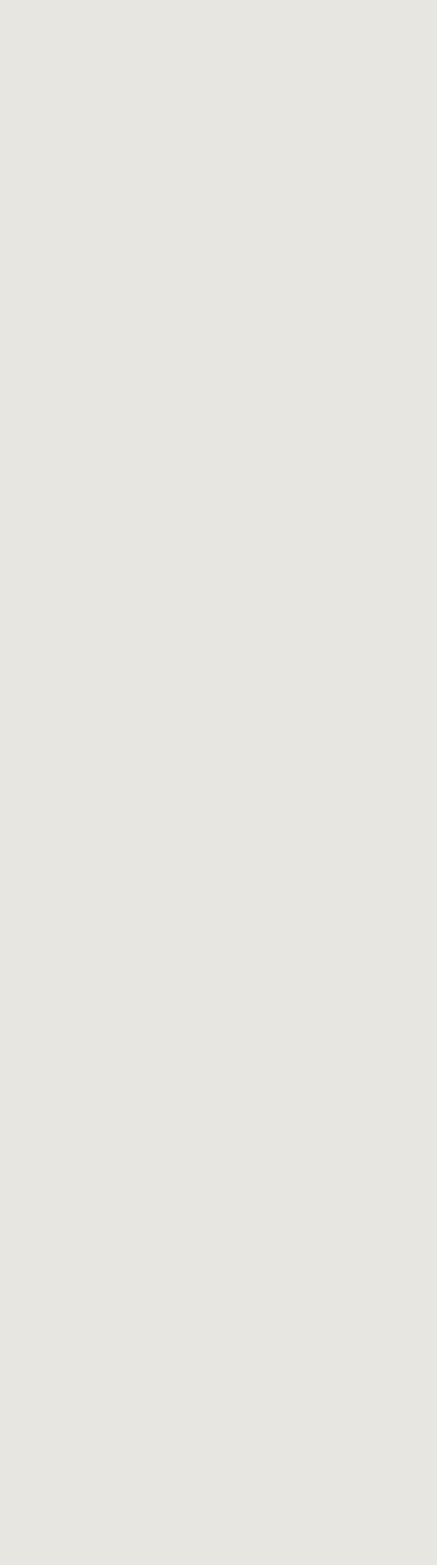
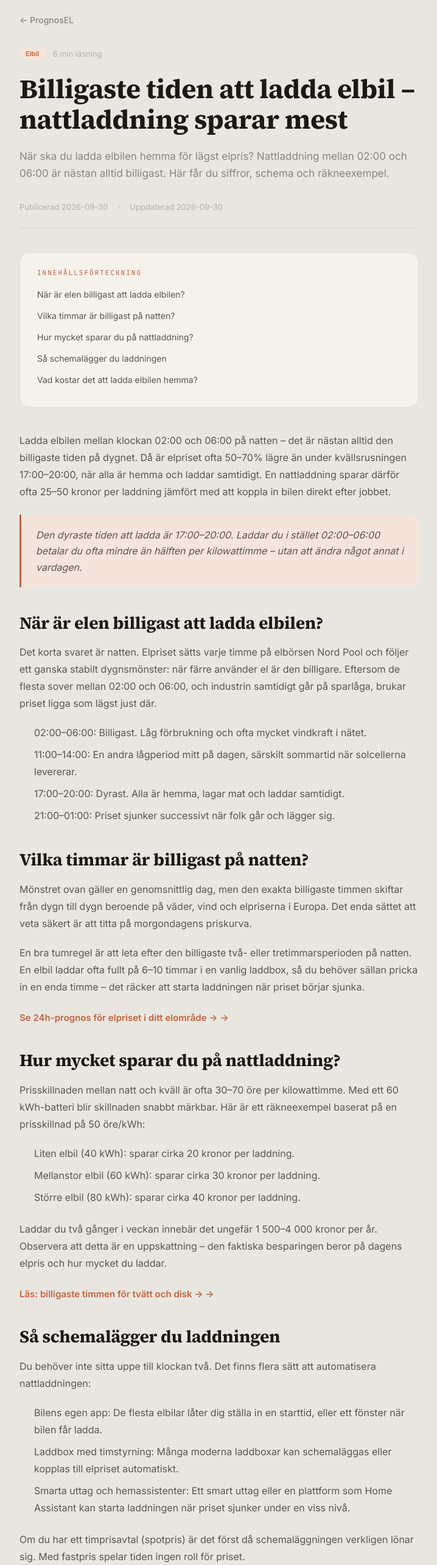
Before and after one commit to technuo/prognosel-mobile, a Next.js app: page /guide/billigaste-tiden-att-ladda-elbil/ in a window 1280 px wide. Before the commit this address had no page. Shown: the part 100-2666 px from the top of the page at 61% size, without its empty margins (280-998 px from the left). Before the commit the page ends 800 px from the top, so only its background shows below. Built offline with nearby package versions, Linux system fonts and the light colour scheme.

Commit message:
content(seo): billigaste-tiden-att-ladda-elbil (#14)

```diff
--- a/app/guide/[slug]/articles.ts
+++ b/app/guide/[slug]/articles.ts
@@ -618,6 +618,155 @@ export const articles: ArticleData[] = [
       },
     ],
   },
+  {
+    slug: "billigaste-tiden-att-ladda-elbil",
+    title: "Billigaste tiden att ladda elbil – nattladdning sparar mest",
+    description:
+      "När ska du ladda elbilen hemma för lägst elpris? Nattladdning mellan 02:00 och 06:00 är nästan alltid billigast. Här får du siffror, schema och räkneexempel.",
+    keywords: [
+      "billigaste tiden att ladda elbil",
+      "ladda elbil billigast",
+      "när ladda elbilen",
+      "nattladdning elbil",
+      "elbil laddning billig tid",
+    ],
+    category: "Elbil",
+    readTime: "6 min",
+    published: "2026-09-30",
+    updated: "2026-09-30",
+    toc: [
+      { id: "nar-ar-elen-billigast-att-ladda-elbilen", text: "När är elen billigast att ladda elbilen?", level: 2 },
+      { id: "vilka-timmar-ar-billigast-pa-natten", text: "Vilka timmar är billigast på natten?", level: 2 },
+      { id: "hur-mycket-sparar-du-pa-nattladdning", text: "Hur mycket sparar du på nattladdning?", level: 2 },
+      { id: "sa-schemalagger-du-laddningen", text: "Så schemalägger du laddningen", level: 2 },
+      { id: "vad-kostar-det-att-ladda-elbilen-hemma", text: "Vad kostar det att ladda elbilen hemma?", level: 2 },
+    ],
+    content: [
+      {
+        type: "paragraph",
+        text: "Ladda elbilen mellan klockan 02:00 och 06:00 på natten – det är nästan alltid den billigaste tiden på dygnet. Då är elpriset ofta 50–70% lägre än under kvällsrusningen 17:00–20:00, när alla är hemma och laddar samtidigt. En nattladdning sparar därför ofta 25–50 kronor per laddning jämfört med att koppla in bilen direkt efter jobbet.",
+      },
+      {
+        type: "highlight",
+        text: "Den dyraste tiden att ladda är 17:00–20:00. Laddar du i stället 02:00–06:00 betalar du ofta mindre än hälften per kilowattimme – utan att ändra något annat i vardagen.",
+      },
+      { type: "heading", text: "När är elen billigast att ladda elbilen?", level: 2 },
+      {
+        type: "paragraph",
+        text: "Det korta svaret är natten. Elpriset sätts varje timme på elbörsen Nord Pool och följer ett ganska stabilt dygnsmönster: när färre använder el är den billigare. Eftersom de flesta sover mellan 02:00 och 06:00, och industrin samtidigt går på sparlåga, brukar priset ligga som lägst just där.",
+      },
+      {
+        type: "list",
+        items: [
+          "02:00–06:00: Billigast. Låg förbrukning och ofta mycket vindkraft i nätet.",
+          "11:00–14:00: En andra lågperiod mitt på dagen, särskilt sommartid när solcellerna levererar.",
+          "17:00–20:00: Dyrast. Alla är hemma, lagar mat och laddar samtidigt.",
+          "21:00–01:00: Priset sjunker successivt när folk går och lägger sig.",
+        ],
+      },
+      { type: "heading", text: "Vilka timmar är billigast på natten?", level: 2 },
+      {
+        type: "paragraph",
+        text: "Mönstret ovan gäller en genomsnittlig dag, men den exakta billigaste timmen skiftar från dygn till dygn beroende på väder, vind och elpriserna i Europa. Det enda sättet att veta säkert är att titta på morgondagens priskurva.",
+      },
+      {
+        type: "paragraph",
+        text: "En bra tumregel är att leta efter den billigaste två- eller tretimmarsperioden på natten. En elbil laddar ofta fullt på 6–10 timmar i en vanlig laddbox, så du behöver sällan pricka in en enda timme – det räcker att starta laddningen när priset börjar sjunka.",
+      },
+      {
+        type: "link",
+        href: "/prognos",
+        label: "Se 24h-prognos för elpriset i ditt elområde →",
+      },
+      { type: "heading", text: "Hur mycket sparar du på nattladdning?", level: 2 },
+      {
+        type: "paragraph",
+        text: "Prisskillnaden mellan natt och kväll är ofta 30–70 öre per kilowattimme. Med ett 60 kWh-batteri blir skillnaden snabbt märkbar. Här är ett räkneexempel baserat på en prisskillnad på 50 öre/kWh:",
+      },
+      {
+        type: "list",
+        items: [
+          "Liten elbil (40 kWh): sparar cirka 20 kronor per laddning.",
+          "Mellanstor elbil (60 kWh): sparar cirka 30 kronor per laddning.",
+          "Större elbil (80 kWh): sparar cirka 40 kronor per laddning.",
+        ],
+      },
+      {
+        type: "paragraph",
+        text: "Laddar du två gånger i veckan innebär det ungefär 1 500–4 000 kronor per år. Observera att detta är en uppskattning – den faktiska besparingen beror på dagens elpris och hur mycket du laddar.",
+      },
+      {
+        type: "link",
+        href: "/guide/billigaste-timmen/",
+        label: "Läs: billigaste timmen för tvätt och disk →",
+      },
+      { type: "heading", text: "Så schemalägger du laddningen", level: 2 },
+      {
+        type: "paragraph",
+        text: "Du behöver inte sitta uppe till klockan två. Det finns flera sätt att automatisera nattladdningen:",
+      },
+      {
+        type: "list",
+        items: [
+          "Bilens egen app: De flesta elbilar låter dig ställa in en starttid, eller ett fönster när bilen får ladda.",
+          "Laddbox med timstyrning: Många moderna laddboxar kan schemaläggas eller kopplas till elpriset automatiskt.",
+          "Smarta uttag och hemassistenter: Ett smart uttag eller en plattform som Home Assistant kan starta laddningen när priset sjunker under en viss nivå.",
+        ],
+      },
+      {
+        type: "paragraph",
+        text: "Om du har ett timprisavtal (spotpris) är det först då schemaläggningen verkligen lönar sig. Med fastpris spelar tiden ingen roll för priset.",
+      },
+      { type: "heading", text: "Vad kostar det att ladda elbilen hemma?", level: 2 },
+      {
+        type: "paragraph",
+        text: "Hemmaladdning räknas i öre per kilowattimme. Du betalar elhandelspriset plus elnätsavgift och skatt, och priset varierar med ditt elområde:",
+      },
+      {
+        type: "list",
+        items: [
+          "SE1 och SE2 (norra Sverige): lägst elpris, ofta 30–60 öre/kWh nattetid.",
+          "SE3 (Stockholm med omnejd): högre förbrukning, något högre priser.",
+          "SE4 (södra Sverige): högst priser, mest känsligt för europeiska elpriser.",
+        ],
+      },
+      {
+        type: "paragraph",
+        text: "Priserna ovan är riktmärken och exkluderar moms och påslag. För exakt vad det kostar just nu i ditt område, se PrognosEL:s timpriser.",
+      },
+      {
+        type: "highlight",
+        text: "I vinter, betala inte mer för elen än nödvändigt. Se gratis vilka timmar som är billigast ikväll – och planera laddningen därefter.",
+      },
+      {
+        type: "link",
+        href: "/elpriser",
+        label: "Se aktuella elpriser per timme →",
+      },
+    ],
+    faq: [
+      {
+        q: "När på dygnet är det billigast att ladda elbilen?",
+        a: "Vanligtvis mellan 02:00 och 06:00 på natten. Då är elförbrukningen lägst och priset ofta 50–70% lägre än under kvällsrusningen 17:00–20:00. Den exakta billigaste timmen varierar dag för dag, så kolla morgondagens priskurva i PrognosEL.",
+      },
+      {
+        q: "Måste jag ha ett timprisavtal för att spara?",
+        a: "Ja. Med timprisavtal (spotprisavtal) betalar du olika pris varje timme, så nattladdning blir billigare. Med ett fastprisavtal kostar elen lika mycket oavsett tid på dygnet, och schemalagd laddning påverkar då inte priset.",
+      },
+      {
+        q: "Hur mycket kan jag spara på att ladda på natten?",
+        a: "Baserat på en prisskillnad på 50 öre/kWh sparar du cirka 20–40 kronor per laddning beroende på batteristorlek. Laddar du två gånger i veckan blir det ungefär 1 500–4 000 kronor per år.",
+      },
+      {
+        q: "Hur schemalägger jag laddningen?",
+        a: "Använd bilens egen app, laddboxens timstyrning eller ett smart uttag. Sätt laddningen att starta under den billigaste perioden på natten, ofta 02:00–06:00.",
+      },
+      {
+        q: "Är det alltid billigast på natten?",
+        a: "Nästan alltid, men inte undantagslöst. Vid mycket vind kan priset vara lågt även på dagen, och vid kallt väder kan natten bli dyrare än normalt. Kontrollera alltid morgondagens prognos innan du planerar.",
+      },
+    ],
+  },
 ];
 
 export function getArticleBySlug(slug: string): ArticleData | undefined {
--- a/app/sitemap.ts
+++ b/app/sitemap.ts
@@ -16,6 +16,7 @@ export default function sitemap(): MetadataRoute.Sitemap {
     { url: `${baseUrl}/guide/elpriser-2025/`, priority: 0.7, changeFrequency: "monthly" },
     { url: `${baseUrl}/guide/billigaste-timmen/`, priority: 0.7, changeFrequency: "monthly" },
     { url: `${baseUrl}/guide/elpriser-idag/`, priority: 0.85, changeFrequency: "daily" },
+    { url: `${baseUrl}/guide/billigaste-tiden-att-ladda-elbil/`, priority: 0.7, changeFrequency: "monthly" },
   ];
 
   return staticRoutes;
```
